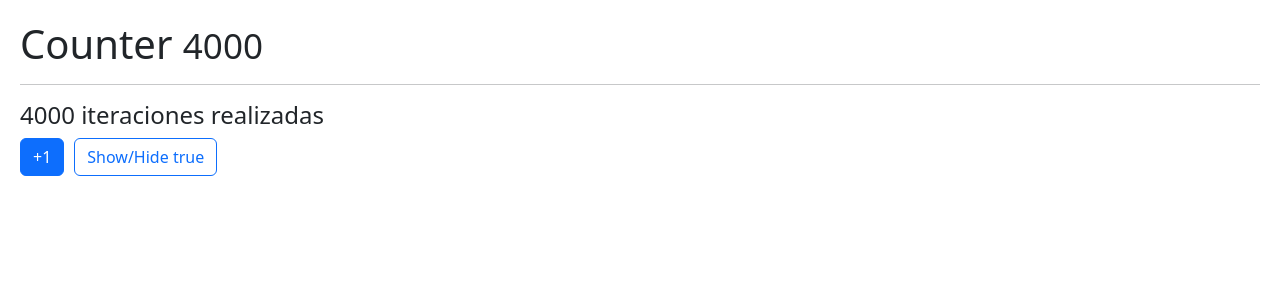
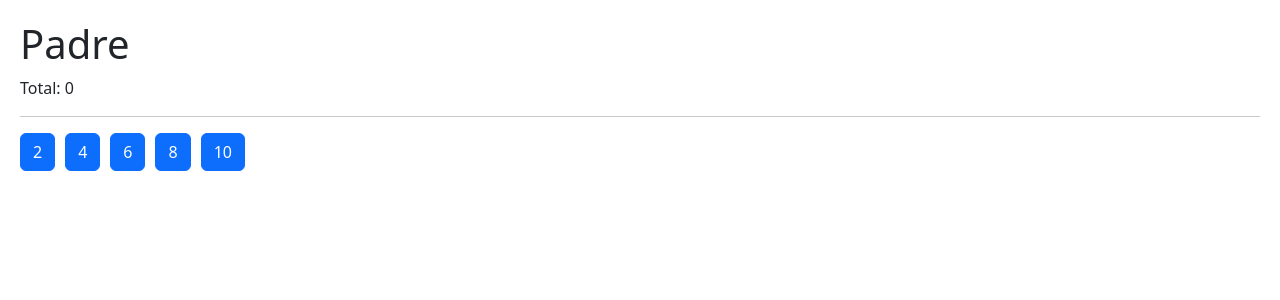
Before and after one commit to Obrn544/react-hooks, a React (Vite) app: page / in a window 1280 px wide. Shown: the top 300 px of the page. Built offline with nearby package versions, Linux system fonts and the light colour scheme.

Commit message:
useCallback

```diff
--- /dev/null
+++ b/src/06-memos/CallbackHook.jsx
@@ -0,0 +1,22 @@
+import { useCallback, useState } from 'react';
+import { ShowIncrement } from './ShowIncrement';
+
+export function CallbackHook() {
+    const [counter, setCounter] = useState(10);
+
+    const increment = useCallback((value) => {
+        setCounter((c) => c + value);
+    }, []);
+
+    // const increment = () => {
+    //     setCounter(counter + 1);
+    // };
+
+    return (
+        <>
+            <h1>useCallback hook: {counter}</h1>
+
+            <ShowIncrement increment={increment} />
+        </>
+    );
+}
--- /dev/null
+++ b/src/07-tarea-memo/Hijo.jsx
@@ -0,0 +1,14 @@
+import { memo } from 'react';
+
+export const Hijo = memo(({ numero, incrementar }) => {
+    console.log('  Me volví a generar :(  ');
+
+    return (
+        <button
+            className='btn btn-primary mr-3'
+            onClick={() => incrementar(numero)}
+        >
+            {numero}
+        </button>
+    );
+});
--- /dev/null
+++ b/src/07-tarea-memo/Padre.jsx
@@ -0,0 +1,29 @@
+import { Hijo } from './Hijo';
+import { useCallback, useState } from 'react';
+
+export const Padre = () => {
+    const numeros = [2, 4, 6, 8, 10];
+    const [valor, setValor] = useState(0);
+
+    // const incrementar = (num) => {
+    //     setValor(valor + num);
+    // };
+
+    const incrementar = useCallback((value) => {
+        setValor((c) => c + value);
+    }, []);
+
+    return (
+        <div>
+            <h1>Padre</h1>
+            <p> Total: {valor} </p>
+
+            <hr />
+
+            {numeros.map((n) => (
+                <Hijo key={n} numero={n} incrementar={incrementar} />
+            ))}
+            {/* <Hijo /> */}
+        </div>
+    );
+};
--- a/src/main.jsx
+++ b/src/main.jsx
@@ -1,10 +1,12 @@
 import React from 'react';
 import ReactDOM from 'react-dom/client';
 import './index.css';
+// import { CallbackHook } from './06-memos/CallbackHook';
+import { Padre } from './07-tarea-memo/Padre';
 // import FocusScreen from './04-useRef/FocusScreen';
 // import { Layout } from './05-useLayoutEffect/Layout';
 // import { Memorize } from './06-memos/Memorize';
-import { MemoHook } from './06-memos/MemoHook';
+// import { MemoHook } from './06-memos/MemoHook';
 // import { SimpleForm } from './02-useEffect/SimpleForm';
 // import { FormWithCustomHook } from './02-useEffect/FormWithCustomHook';
 // import { MultipleCustomHooks } from './03-examples/MultipleCustomHooks';
@@ -24,6 +26,8 @@
         {/* <FocusScreen /> */}
         {/* <Layout /> */}
         {/* <Memorize /> */}
-        <MemoHook />
+        {/* <MemoHook /> */}
+        {/* <CallbackHook /> */}
+        <Padre />
     </React.StrictMode>
 );
```
Also changed, not shown: src/06-memos/ShowIncrement.jsx (added, +15 -0 lines).
